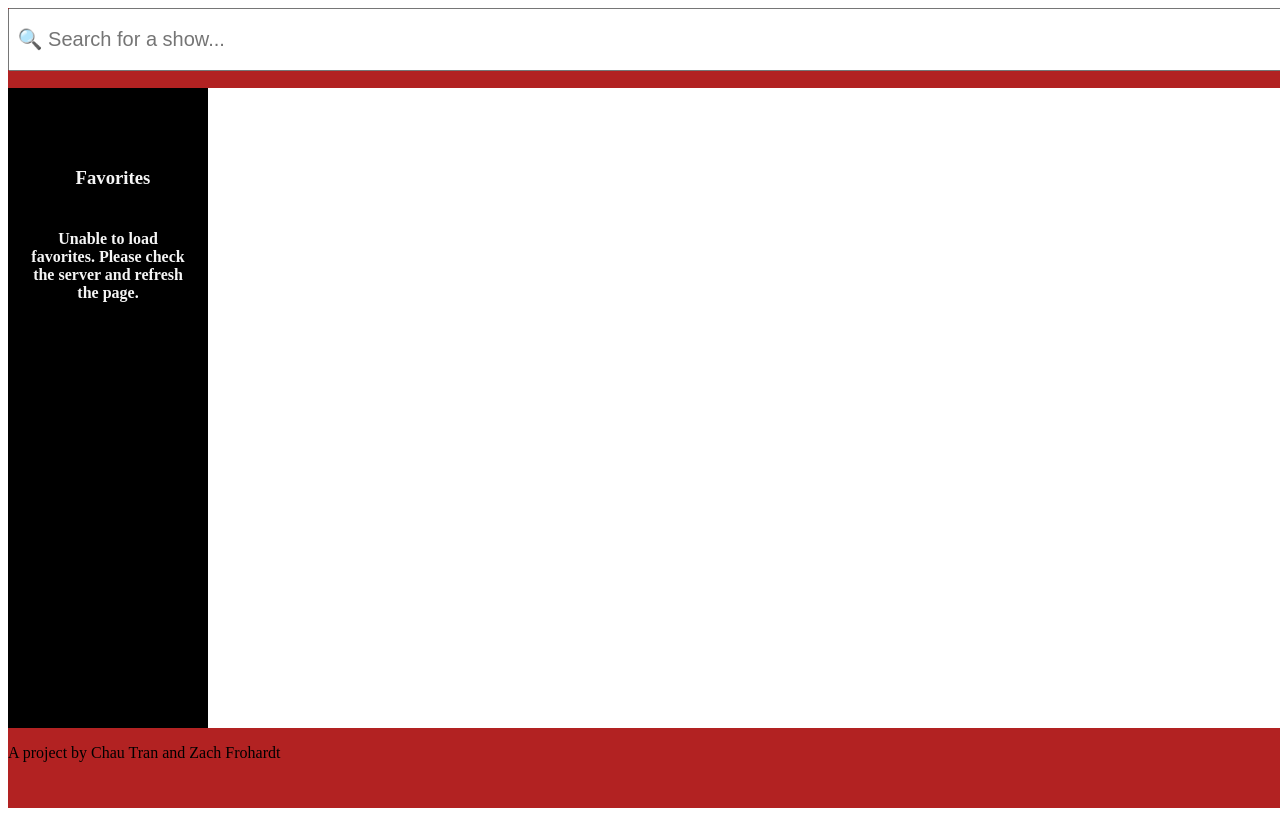
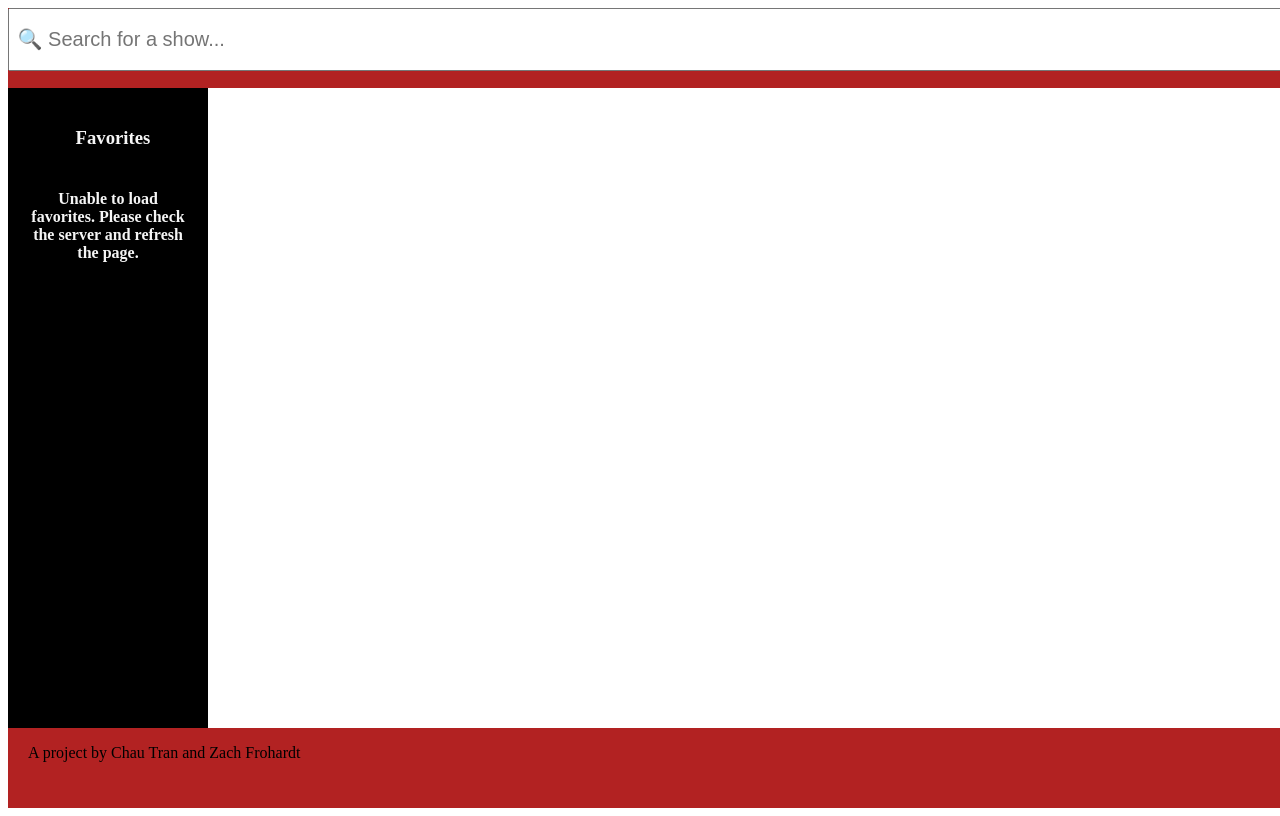
Before and after one commit to cctran96/tv-show-tracker, a plain HTML site: page index.html in a window 1280 px wide. Drawn offline with Linux system fonts and the light colour scheme; no server answers.

Commit message:
Removed scrollbar from sidebar

```diff
--- a/style.css
+++ b/style.css
@@ -33,13 +33,19 @@ body {
     overflow-y: scroll;
     flex-grow: 0;
     flex-shrink: 0;
+    -ms-overflow-style: none;
+    scrollbar-width: none;
+}
+
+#sidebar::-webkit-scrollbar {
+    display: none;
 }
 
 #pin {
     margin-left: 10px;
     color: whitesmoke;
     text-align: center;
-    padding-top: 30%;
+    padding-top: 10%;
 }
 
 #search {
@@ -143,3 +149,7 @@ li button {
 #comments form {
     margin-left: 40px;
 }
+
+#footer {
+    padding-left: 20px;
+}
```
Also changed, not shown: db.json (+6 -1 lines).
